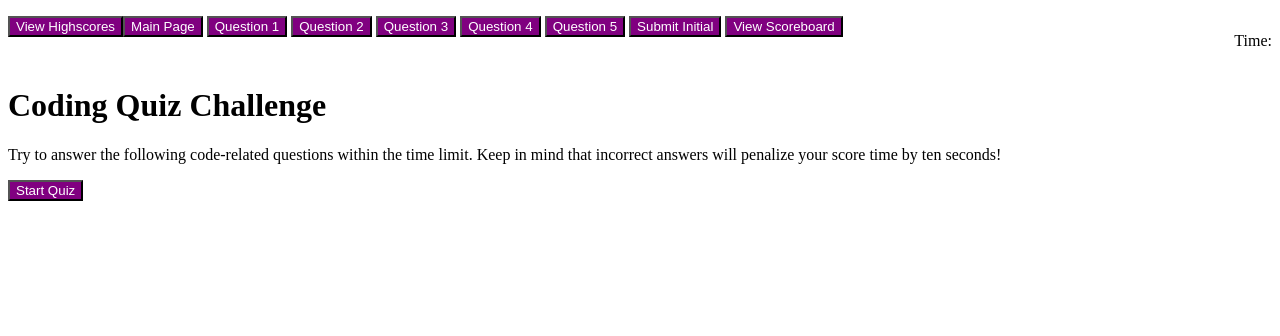
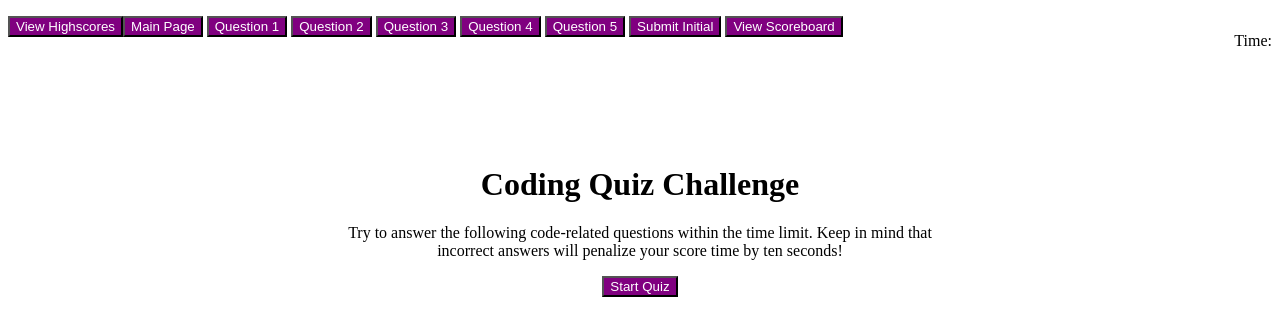
Before and after one commit to Dragontalker/BootCamp_Project4_CodingQuiz, a plain HTML site: page index.html in a window 1280 px wide. Drawn offline with Linux system fonts and the light colour scheme.

Commit message:
Added more style to main block, to make it center.

```diff
--- a/Assets/CSS/style.css
+++ b/Assets/CSS/style.css
@@ -11,6 +11,12 @@ nav ul li {
     display: inline-block;
 }
 
+main {
+    width: 600px;
+    margin: 100px auto;
+    text-align: center;
+}
+
 #highScores {
     float: left;
 }
```
